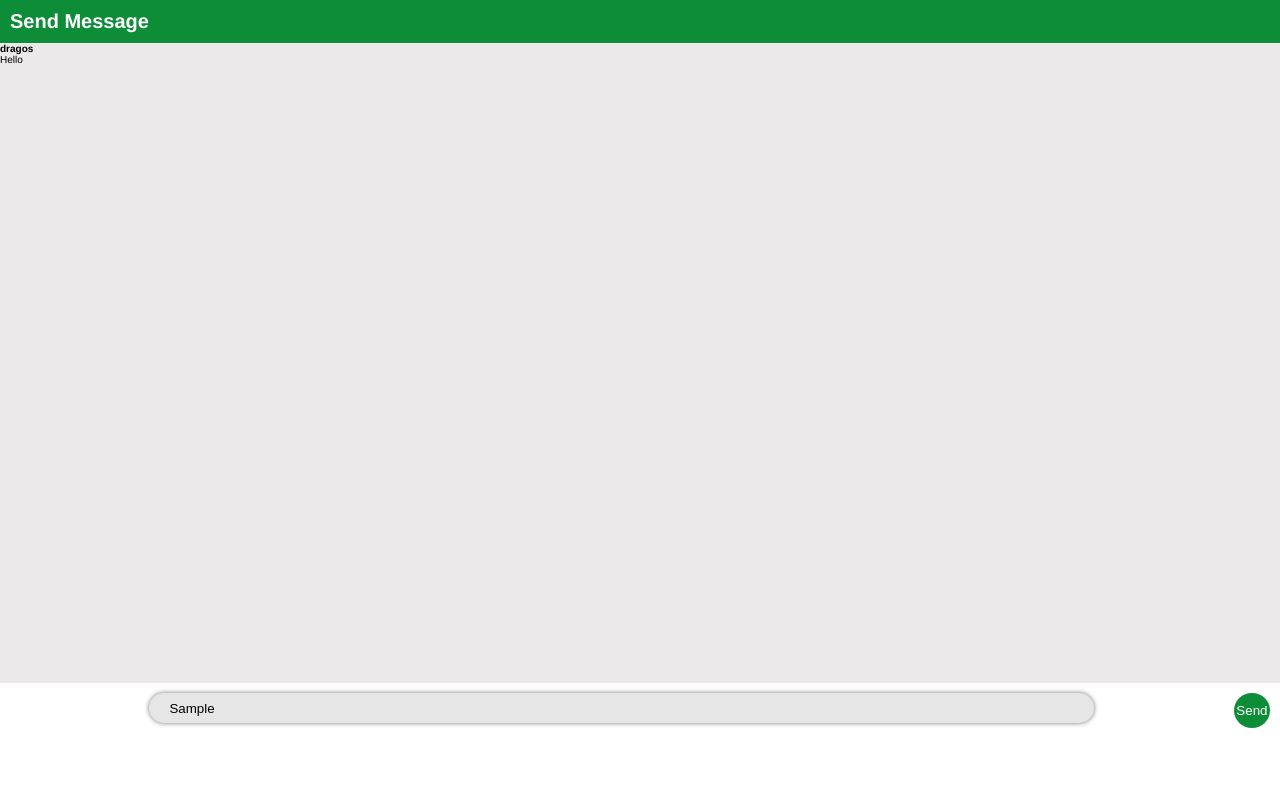
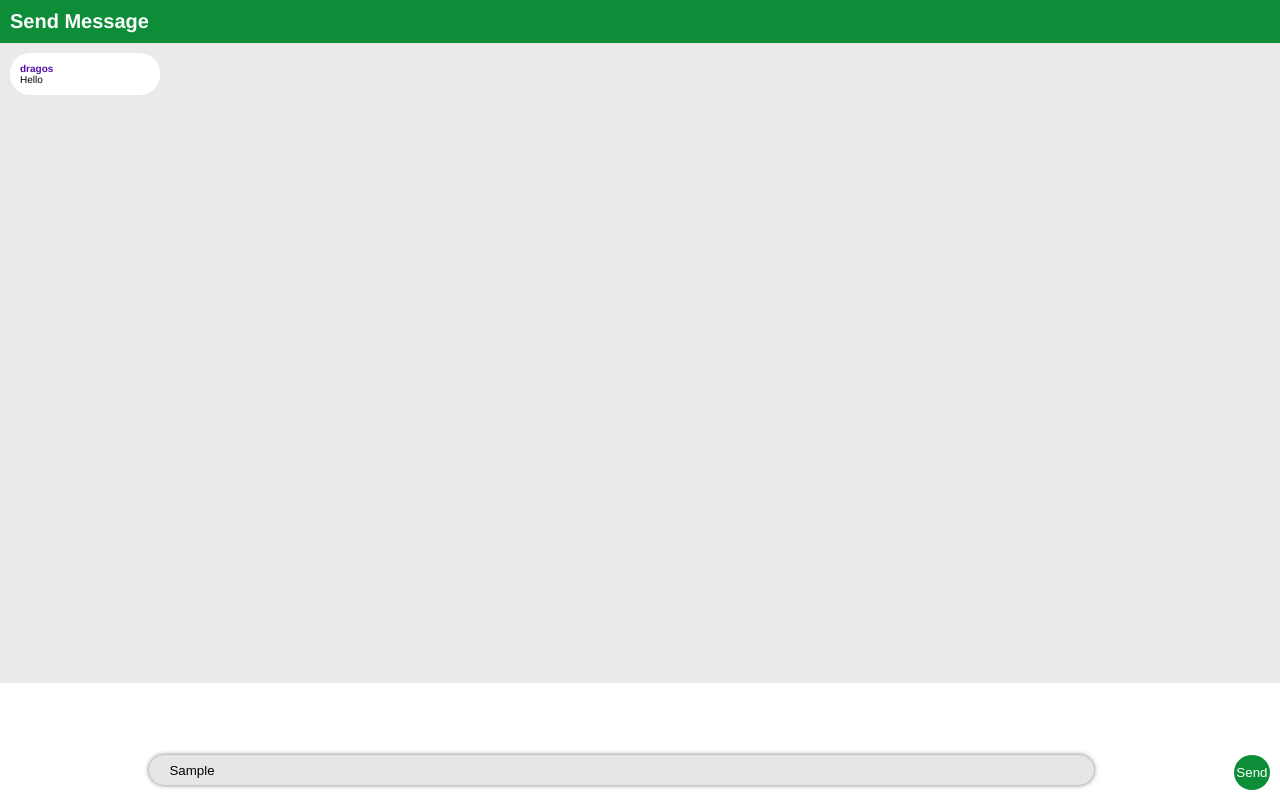
Before and after one commit to dragosbus/lynda.com, a website: page chat-app/public/index.html in a window 1280 px wide. Both pictures are taken after typing "Sample" into the empty fields and a click on the button "Send". Drawn offline with Linux system fonts and the light colour scheme.

Commit message:
generate a random color for the name

```diff
--- a/chat-app/public/css/style.css
+++ b/chat-app/public/css/style.css
@@ -49,6 +49,13 @@ main {
     display: flex;
     justify-content: center;
     align-content: center;
+    position: fixed;
+    bottom: 0;
+    left: 0;
+    right: 0;
+    margin: 0 auto;
+    width: 100%;
+    background: #fff;
 }
 
 #form input {
@@ -76,3 +83,11 @@ main {
     padding: 1rem 0.25rem;
     cursor: pointer;
 }
+
+.msg {
+    background: #fff;
+    border-radius: 2rem;
+    padding: 1rem;
+    width: 15rem;
+    margin: 1rem;
+}
--- a/chat-app/public/index.html
+++ b/chat-app/public/index.html
@@ -19,7 +19,7 @@
 
             </div>
             <form id="form">
-                <input type="text" placeholder="Name">
+                <input type="text" placeholder="Message">
                 <button type="submit">Send</button>
             </form>
         </main>
--- a/chat-app/public/scripts/app.js
+++ b/chat-app/public/scripts/app.js
@@ -1,5 +1,6 @@
 const Main = (function() {
     let form, nameInput, messagesDiv;
+    const nameColors = ['rgb(12, 90, 206)', 'rgb(82, 16, 168)', 'rgb(179, 3, 149)', 'rgb(31, 190, 58)'];
 
     const init = () => {
         form = document.getElementById('form');
@@ -16,8 +17,10 @@ const Main = (function() {
     };
 
     const addMessage = msg => {
-        const children = `<div>
-            <h4>${msg.name}</h4>
+        const randomColorIndex = Math.floor(Math.random() * nameColors.length);
+
+        const children = `<div class="msg">
+            <h4 style="color: ${nameColors[randomColorIndex]}">${msg.name}</h4>
             <p>${msg.message}</p>
         </div>`;
 
```
